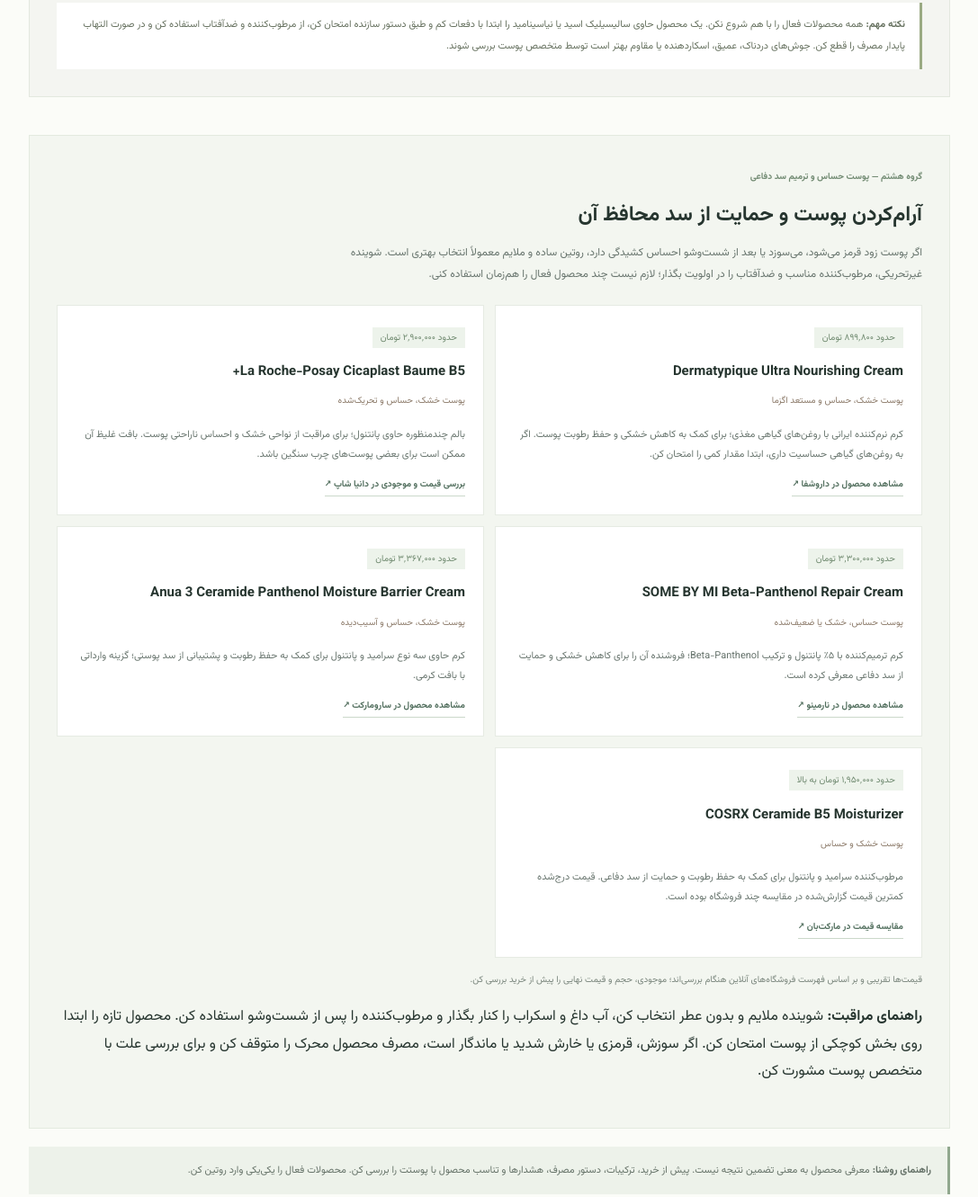
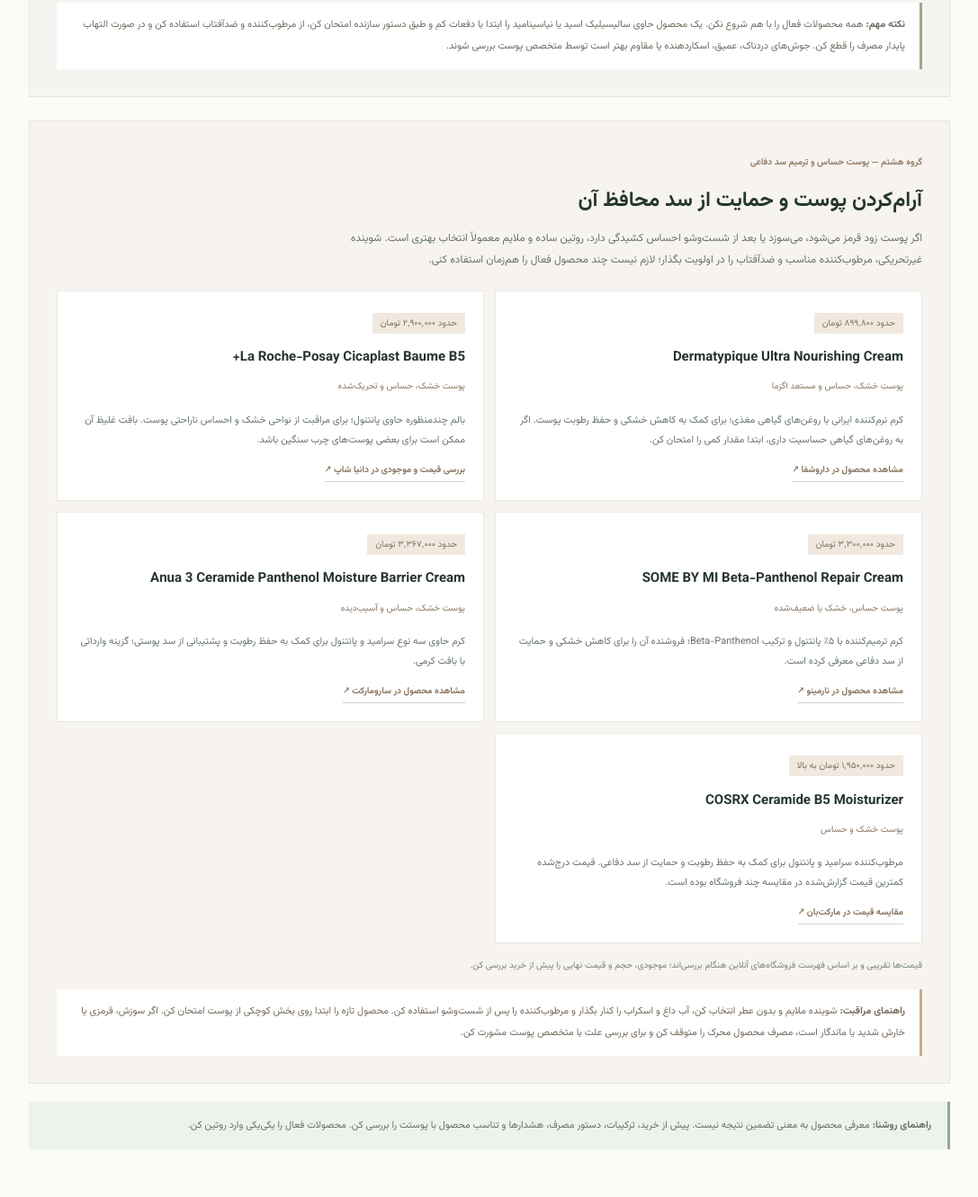
Before and after one commit to god2018n-max/skin_rejuvention, a plain HTML site: page index.html in a window 1280 px wide. Shown: the part 9469-10800 px from the top of the page at 90% size, without its empty margins (96-1183 px from the left). Drawn offline with Linux system fonts and the light colour scheme.

Commit message:
Style sensitive skin barrier guide

```diff
--- a/styles.css
+++ b/styles.css
@@ -74,3 +74,10 @@
 .acne-guide .cleanser-price{background:#edf1e8;color:#667a5e}
 .acne-guide .cleanser-item a{color:#5e7558}
 .acne-safety{margin:16px 0 0;padding:13px 16px;background:#fff;border-right:3px solid #9aaa83;color:#66715f;font-size:11px;line-height:2.15}
+
+/* Sensitive skin and skin-barrier guide */
+.barrier-guide{margin-top:26px;background:#f7f4ef;border-color:#ebe3d8}
+.barrier-guide .mini-kicker{color:#927d68}
+.barrier-guide .cleanser-price{background:#f1e9df;color:#826f5d}
+.barrier-guide .cleanser-item a{color:#89745e}
+.barrier-safety{margin:16px 0 0;padding:13px 16px;background:#fff;border-right:3px solid #c4aa8c;color:#74695e;font-size:11px;line-height:2.15}
```
